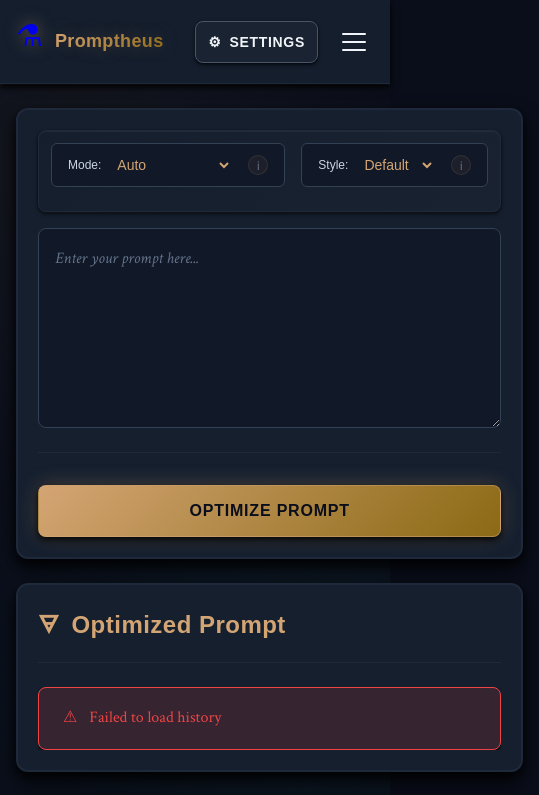
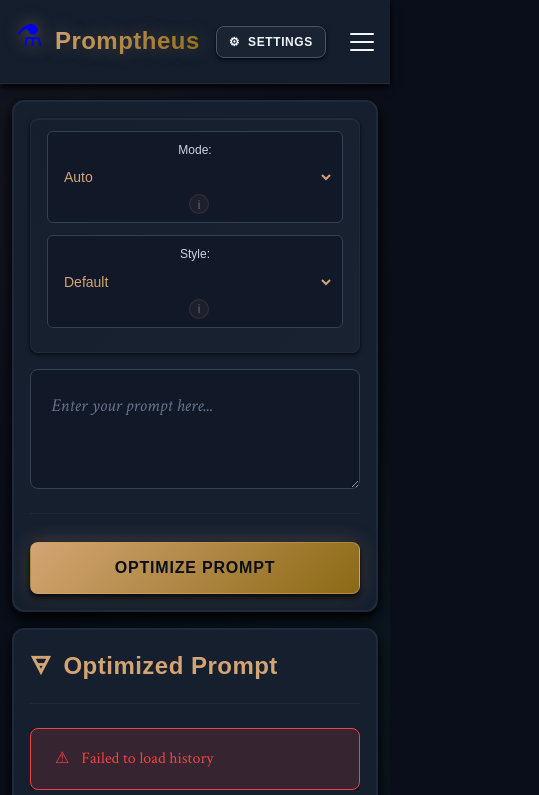
Before and after one commit to abhichandra21/Promptheus, a plain HTML site: page src/promptheus/web/static/index.html in a window 390 px wide. Shown: the top 795 px of the page, 539 px wide, since content can reach past the window. Drawn offline with nearby package versions, Linux system fonts and the light colour scheme; no server answers; a web font is replaced by a local one.

Commit message:
Fix mobile responsive layout and prevent horizontal scroll
- Add proper mobile styles for main-content with max-width: 100%
- Fix workspace container to use full width on mobile with grid-template-columns: 1fr
- Make provider-selector fully responsive with width: 100% on mobile
- Stack toolbar controls vertically on mobile for better mobile experience
- Fix prompt input to use full width with proper box-sizing
- Make buttons stack vertically on mobile for better touch targets
- Add responsive styles for very small screens (480px breakpoint)
- Clean up orphaned CSS rules that were causing layout issues
- Ensure all content sections use box-sizing: border-box for proper sizing

```diff
--- a/src/promptheus/web/static/index.html
+++ b/src/promptheus/web/static/index.html
@@ -5,7 +5,7 @@
     <meta name="viewport" content="width=device-width, initial-scale=1.0">
     <meta name="description" content="Promptheus - Transform raw prompts into optimized gold through digital alchemy">
     <title>Promptheus - Alchemical Prompt Optimization</title>
-    <link rel="stylesheet" href="styles.css?v=9283746150">
+    <link rel="stylesheet" href="styles.css?v=6738219456">
     <script src="https://cdn.jsdelivr.net/npm/marked@11.0.0/marked.min.js"></script>
 </head>
 <body>
@@ -429,6 +429,6 @@
         </div>
     </footer>
 
-    <script src="app.js?v=9283746150"></script>
+    <script src="app.js?v=6738219456"></script>
 </body>
 </html>
--- a/src/promptheus/web/static/styles.css
+++ b/src/promptheus/web/static/styles.css
@@ -3729,6 +3729,13 @@ a.btn {
    =================================================================== */
 
 @media (max-width: 768px) {
+    .main-content {
+        max-width: 100%;
+        margin: 0 auto;
+        padding: var(--space-6) var(--space-4) var(--space-8) var(--space-4);
+        gap: var(--space-6);
+    }
+
     .top-bar {
         padding: var(--space-4);
     }
@@ -3774,54 +3781,86 @@ a.btn {
         min-height: 400px;
     }
 
-    /* Responsive Toolbar - Stack vertically on mobile */
+    .workspace-container {
+        grid-template-columns: 1fr;
+        gap: var(--space-4);
+        width: 100%;
+    }
+
+    .provider-selector {
+        flex-direction: column;
+        gap: var(--space-1);
+        text-align: left;
+        min-width: auto;
+        width: 100%;
+    }
+
+    .provider-selector select {
+        width: 100%;
+        flex: 1;
+    }
+
     .prompt-toolbar {
         flex-direction: column;
+        gap: var(--space-3);
         align-items: stretch;
+    }
+
+    .toolbar-left {
+        flex-direction: column;
         gap: var(--space-3);
-        padding: var(--space-3);
-    }
-
-    .toolbar-left,
-    .toolbar-right {
+    }
+
+    .toolbar-item {
         width: 100%;
-        justify-content: space-between;
-    }
-
-    .toolbar-item {
-        flex: 1;
-    }
-
-    .toolbar-select {
-        flex: 1;
-        min-width: auto;
-    }
-
-    .input-stats {
-        justify-content: center;
-        order: -1;
-        margin-bottom: var(--space-2);
-    }
-
+    }
+
+    /* Ensure no overflow on mobile */
+    .output-section,
+    .history-section {
+        width: 100%;
+        box-sizing: border-box;
+    }
+
+    /* Fix mobile prompt input */
+    #prompt-input {
+        width: 100%;
+        box-sizing: border-box;
+        min-height: 120px;
+    }
+
+    /* Fix buttons on mobile */
     .prompt-controls {
         flex-direction: column;
+        gap: var(--space-2);
         align-items: stretch;
-        gap: var(--space-3);
-    }
-
-    .prompt-controls-left,
+    }
+
     .prompt-controls-right {
-        width: 100%;
-        justify-content: center;
-    }
-
-    .history-grid {
-        grid-template-columns: 1fr;
-        gap: var(--space-5);
-    }
-
-    .settings-panel {
-        max-width: 100%;
+        flex-direction: column;
+        gap: var(--space-2);
+    }
+}
+
+/* Additional mobile fixes for very small screens */
+@media (max-width: 480px) {
+    .main-content {
+        padding: var(--space-4) var(--space-3);
+    }
+
+    .prompt-canvas,
+    .output-section,
+    .history-section {
+        padding: var(--space-4);
+    }
+
+    .top-bar-controls .btn {
+        padding: var(--space-2) var(--space-3);
+        font-size: var(--text-xs);
+    }
+
+    .provider-selector {
+        padding: var(--space-2);
     }
 
     .btn {
@@ -3831,19 +3870,13 @@ a.btn {
         font-size: var(--text-base);
     }
 
-    #prompt-input {
-        min-height: 200px;
-        font-size: var(--text-base);
-        padding: var(--space-4);
-    }
-
-    .top-bar-controls .btn {
-        padding: var(--space-3);
-        font-size: var(--text-sm);
-    }
-
-    .logo-text {
-        font-size: var(--text-lg);
+    .history-grid {
+        grid-template-columns: 1fr;
+        gap: var(--space-5);
+    }
+
+    .settings-panel {
+        max-width: 100%;
     }
 }
 
```
